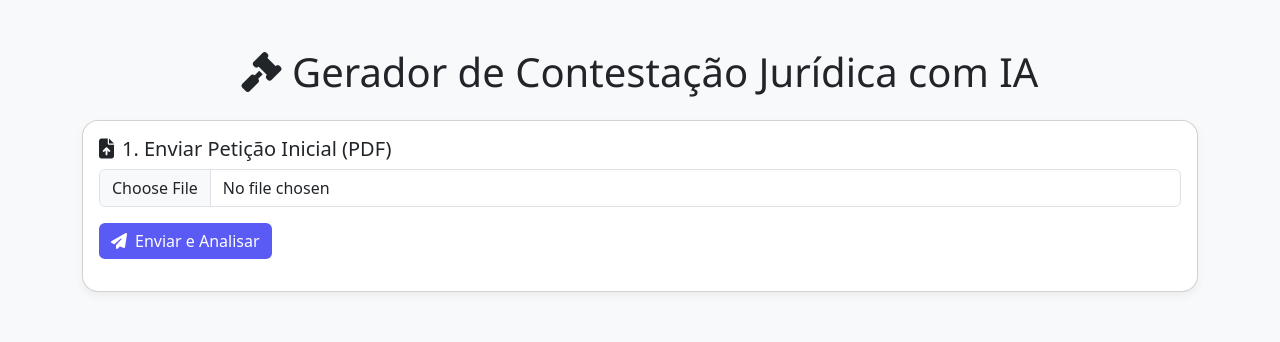
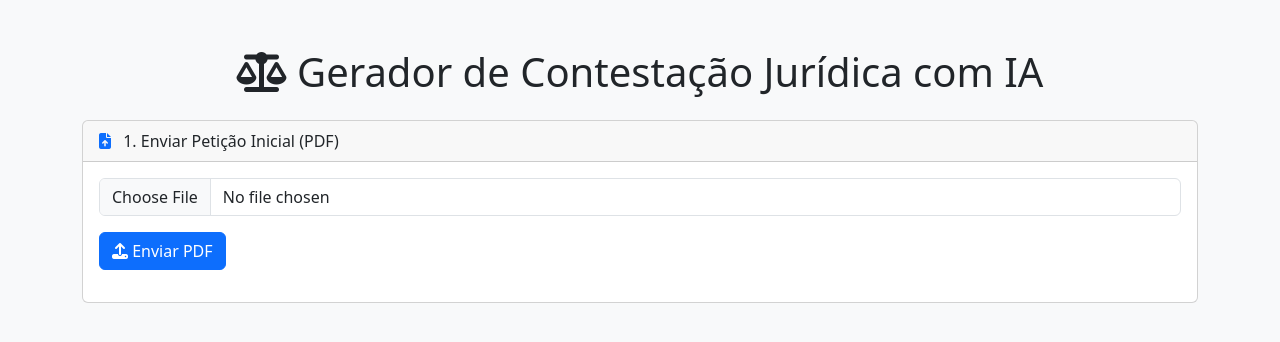
Before and after one commit to Alandamme/api-contestacao-juridica, a Flask app: page / in a window 1280 px wide. Shown: the top 342 px of the page. Run offline with Flask 3, Linux system fonts and the light colour scheme; some libraries are stand-ins or nearby versions.

Commit message:
Update index.html

```diff
--- a/src/templates/index.html
+++ b/src/templates/index.html
@@ -2,125 +2,142 @@
 <html lang="pt-br">
 <head>
   <meta charset="UTF-8">
-  <title>Contestação Jurídica com IA</title>
   <meta name="viewport" content="width=device-width, initial-scale=1.0">
+  <title>Gerador de Contestação Jurídica com IA</title>
   <link href="https://cdn.jsdelivr.net/npm/bootstrap@5.3.0/dist/css/bootstrap.min.css" rel="stylesheet">
-  <script src="https://kit.fontawesome.com/a076d05399.js" crossorigin="anonymous"></script>
+  <link rel="stylesheet" href="https://cdnjs.cloudflare.com/ajax/libs/font-awesome/6.5.0/css/all.min.css">
   <style>
-    body { background: #f8f9fa; }
-    .card { border-radius: 1rem; box-shadow: 0 4px 10px rgba(0,0,0,0.05); }
-    h1 { font-family: 'Segoe UI', Tahoma, sans-serif; }
-    .btn-primary { background-color: #5a5af5; border: none; }
-    .btn-primary:hover { background-color: #4948e0; }
+    body {
+      background-color: #f8f9fa;
+    }
+    .section-title i {
+      color: #0d6efd;
+      margin-right: 8px;
+    }
+    .card {
+      margin-bottom: 1rem;
+    }
+    .output-json {
+      white-space: pre-wrap;
+      background-color: #f1f1f1;
+      padding: 1rem;
+      border-radius: 6px;
+    }
   </style>
 </head>
 <body>
   <div class="container py-5">
-    <h1 class="mb-4 text-center"><i class="fas fa-gavel"></i> Gerador de Contestação Jurídica com IA</h1>
+    <h1 class="mb-4 text-center"><i class="fas fa-scale-balanced"></i> Gerador de Contestação Jurídica com IA</h1>
 
-    <div class="card mb-4">
+    <!-- Upload -->
+    <div class="card">
+      <div class="card-header section-title">
+        <i class="fas fa-file-upload"></i> 1. Enviar Petição Inicial (PDF)
+      </div>
       <div class="card-body">
-        <h5 class="card-title"><i class="fas fa-file-upload me-2"></i>1. Enviar Petição Inicial (PDF)</h5>
         <form id="uploadForm">
-          <input type="file" id="pdfInput" name="file" accept="application/pdf" class="form-control mb-3" required>
-          <button type="submit" class="btn btn-primary"><i class="fas fa-paper-plane me-2"></i>Enviar e Analisar</button>
+          <input type="file" class="form-control" name="file" accept="application/pdf" required />
+          <button class="btn btn-primary mt-3" type="submit"><i class="fas fa-upload"></i> Enviar PDF</button>
         </form>
         <div id="uploadStatus" class="mt-3"></div>
       </div>
     </div>
 
-    <div class="card mb-4 d-none" id="dadosExtraidosCard">
+    <!-- Dados extraídos -->
+    <div class="card d-none" id="dadosCard">
+      <div class="card-header section-title">
+        <i class="fas fa-file-lines"></i> 2. Dados Extraídos da Petição
+      </div>
       <div class="card-body">
-        <h5 class="card-title"><i class="fas fa-search me-2"></i>🔍 Dados Extraídos da Petição</h5>
-        <pre id="dadosExtraidos" class="bg-white p-3 border rounded"></pre>
+        <div id="dadosExtraidos" class="output-json"></div>
       </div>
     </div>
 
-    <div class="card mb-4 d-none" id="formAdvogadoCard">
+    <!-- Dados do advogado -->
+    <div class="card d-none" id="formCard">
+      <div class="card-header section-title">
+        <i class="fas fa-user-tie"></i> 3. Dados do Advogado
+      </div>
       <div class="card-body">
-        <h5 class="card-title"><i class="fas fa-id-badge me-2"></i>2. Dados do Advogado</h5>
-        <form id="formGerar">
-          <div class="mb-3">
-            <label for="nomeAdvogado" class="form-label">Nome do Advogado</label>
-            <input type="text" class="form-control" id="nomeAdvogado" required>
-          </div>
-          <div class="mb-3">
-            <label for="oab" class="form-label">Número da OAB</label>
-            <input type="text" class="form-control" id="oab" required>
-          </div>
-          <div class="mb-3">
-            <label for="uf" class="form-label">Estado (UF)</label>
-            <input type="text" class="form-control" id="uf" maxlength="2" required>
-          </div>
-          <button type="submit" class="btn btn-success"><i class="fas fa-file-contract me-2"></i>Gerar Contestação</button>
+        <form id="contestacaoForm">
+          <input type="text" class="form-control mb-2" name="nome" placeholder="Nome do Advogado" required>
+          <input type="text" class="form-control mb-2" name="oab" placeholder="Número da OAB" required>
+          <input type="text" class="form-control mb-2" name="estado" placeholder="Estado da OAB (ex: SP)" required>
+          <button type="submit" class="btn btn-success"><i class="fas fa-gavel"></i> Gerar Contestação</button>
         </form>
+        <div id="gerarStatus" class="mt-3"></div>
       </div>
     </div>
 
+    <!-- Resultado -->
     <div class="card d-none" id="resultadoCard">
+      <div class="card-header section-title">
+        <i class="fas fa-file-word"></i> 4. Contestação Gerada
+      </div>
       <div class="card-body">
-        <h5 class="card-title"><i class="fas fa-check-circle me-2 text-success"></i>✅ Contestação Gerada</h5>
-        <p id="preview"></p>
-        <a id="downloadLink" class="btn btn-outline-primary" href="#" target="_blank">
-          <i class="fas fa-download me-2"></i>Baixar Contestação (Word)
+        <p id="previewText"></p>
+        <a id="linkDocx" class="btn btn-outline-primary" target="_blank">
+          <i class="fas fa-download"></i> Baixar Contestação (.docx)
         </a>
       </div>
     </div>
   </div>
 
   <script>
-    const uploadForm = document.getElementById('uploadForm'),
-          formGerar = document.getElementById('formGerar'),
-          sessionFile = '', dadosExtraidos = {};
-
-    uploadForm.addEventListener('submit', async (e) => {
+    let sessionFile = null;
+    document.getElementById('uploadForm').addEventListener('submit', async (e) => {
       e.preventDefault();
-      const f = document.getElementById('pdfInput').files[0];
-      const fd = new FormData(); fd.append('file', f);
-      const st = document.getElementById('uploadStatus');
-      st.innerHTML = '⏳ Enviando...';
+      const formData = new FormData(e.target);
+      const status = document.getElementById('uploadStatus');
+      status.innerText = 'Processando...';
 
       try {
-        const res = await fetch('/api/upload', { method:'POST', body: fd });
+        const res = await fetch('/api/upload', {
+          method: 'POST',
+          body: formData
+        });
         const data = await res.json();
-        if (res.ok) {
-          sessionFile = data.session_file;
-          dadosExtraidos = data.dados_extraidos;
-          st.innerHTML = '<span class="text-success">✅ Processado com sucesso</span>';
-          document.getElementById('dadosExtraidos').textContent = JSON.stringify(dadosExtraidos, null, 2);
-          document.getElementById('dadosExtraidosCard').classList.remove('d-none');
-          document.getElementById('formAdvogadoCard').classList.remove('d-none');
-        } else st.innerHTML = `<span class="text-danger">${data.error}</span>`;
-      } catch {
-        st.innerHTML = '<span class="text-danger">❌ Erro ao enviar PDF</span>';
+
+        if (!res.ok) throw new Error(data.error);
+
+        sessionFile = data.session_file;
+        document.getElementById('dadosExtraidos').innerText = JSON.stringify(data.dados_extraidos, null, 2);
+        document.getElementById('dadosCard').classList.remove('d-none');
+        document.getElementById('formCard').classList.remove('d-none');
+        status.innerHTML = '<span class="text-success">Petição analisada com sucesso.</span>';
+      } catch (err) {
+        status.innerHTML = `<span class="text-danger">Erro ao enviar PDF: ${err.message}</span>`;
       }
     });
 
-    formGerar.addEventListener('submit', async (e) => {
+    document.getElementById('contestacaoForm').addEventListener('submit', async (e) => {
       e.preventDefault();
-      const payload = {
-        session_file: sessionFile,
-        dados_reu: {
-          advogado_reu: document.getElementById('nomeAdvogado').value,
-          oab: document.getElementById('oab').value,
-          estado: document.getElementById('uf').value.toUpperCase()
-        }
+      const form = e.target;
+      const status = document.getElementById('gerarStatus');
+      status.innerText = 'Gerando contestação...';
+
+      const dadosReu = {
+        nome_advogado: form.nome.value,
+        oab: form.oab.value,
+        estado: form.estado.value
       };
 
       try {
         const res = await fetch('/api/gerar-contestacao', {
           method: 'POST',
-          headers: { 'Content-Type':'application/json' },
-          body: JSON.stringify(payload)
+          headers: { 'Content-Type': 'application/json' },
+          body: JSON.stringify({ session_file: sessionFile, dados_reu: dadosReu })
         });
         const data = await res.json();
-        if (res.ok) {
-          document.getElementById('resultadoCard').classList.remove('d-none');
-          document.getElementById('preview').textContent = data.message;
-          document.getElementById('downloadLink').href = '/' + data.files.word;
-        } else alert('Erro: ' + data.error);
-      } catch {
-        alert('❌ Erro ao gerar contestação');
+
+        if (!res.ok) throw new Error(data.error);
+
+        document.getElementById('previewText').innerText = data.message;
+        document.getElementById('linkDocx').href = data.files.word;
+        document.getElementById('resultadoCard').classList.remove('d-none');
+        status.innerHTML = '<span class="text-success">Contestação gerada com sucesso.</span>';
+      } catch (err) {
+        status.innerHTML = `<span class="text-danger">Erro: ${err.message}</span>`;
       }
     });
   </script>
```
